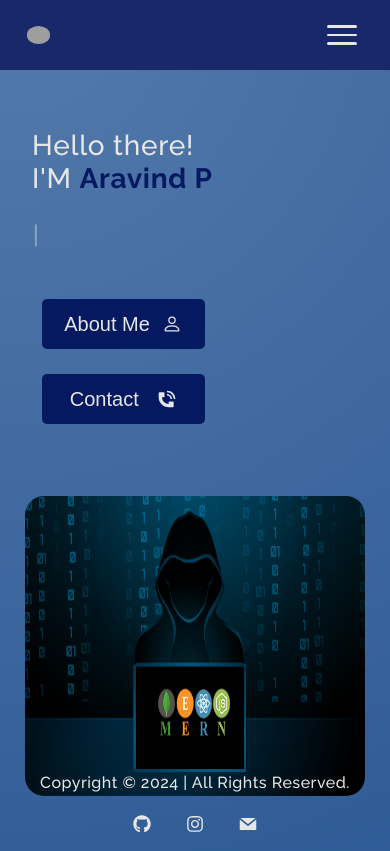
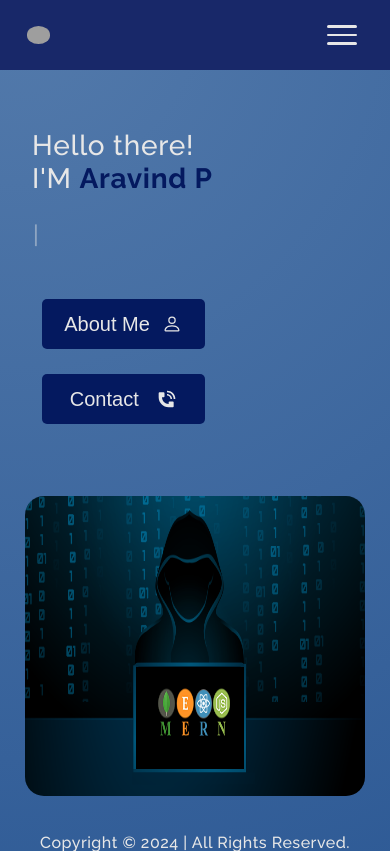
Before and after one commit to araviind-p/Portfolio, a React (Vite) app: page / in a window 390 px wide. Built offline with nearby package versions, Linux system fonts and the light colour scheme; grey boxes are pictures that could not be loaded.

Commit message:
undo css

```diff
--- a/src/Components/Footer.jsx
+++ b/src/Components/Footer.jsx
@@ -9,8 +9,8 @@ const Footer = () => {
     <div className="footer-container">
       <footer>
         <h4>Copyright &copy; {year} | All Rights Reserved.</h4>
-        </footer>
-        <footer>
+      </footer>
+      <footer className="footer_mobile">
         <div className="footerLinks">
           <a href="https://github.com/araviind-p" target="_blank">
             <FaGithub />
--- a/src/index.css
+++ b/src/index.css
@@ -643,9 +643,3 @@ a {
     margin-top: 5px;
   }
 }
-
-@media (max-width: 900px) {
-  footer {
-    bottom: 7%;
-  }
-}
```
